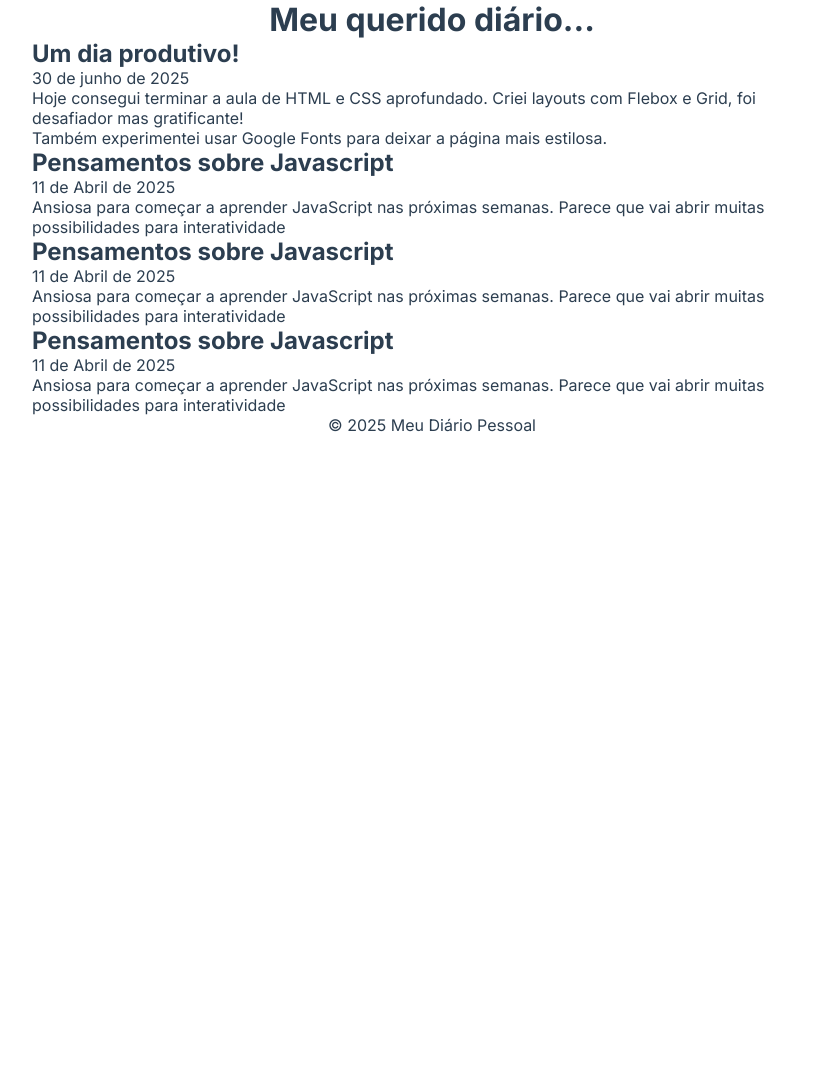
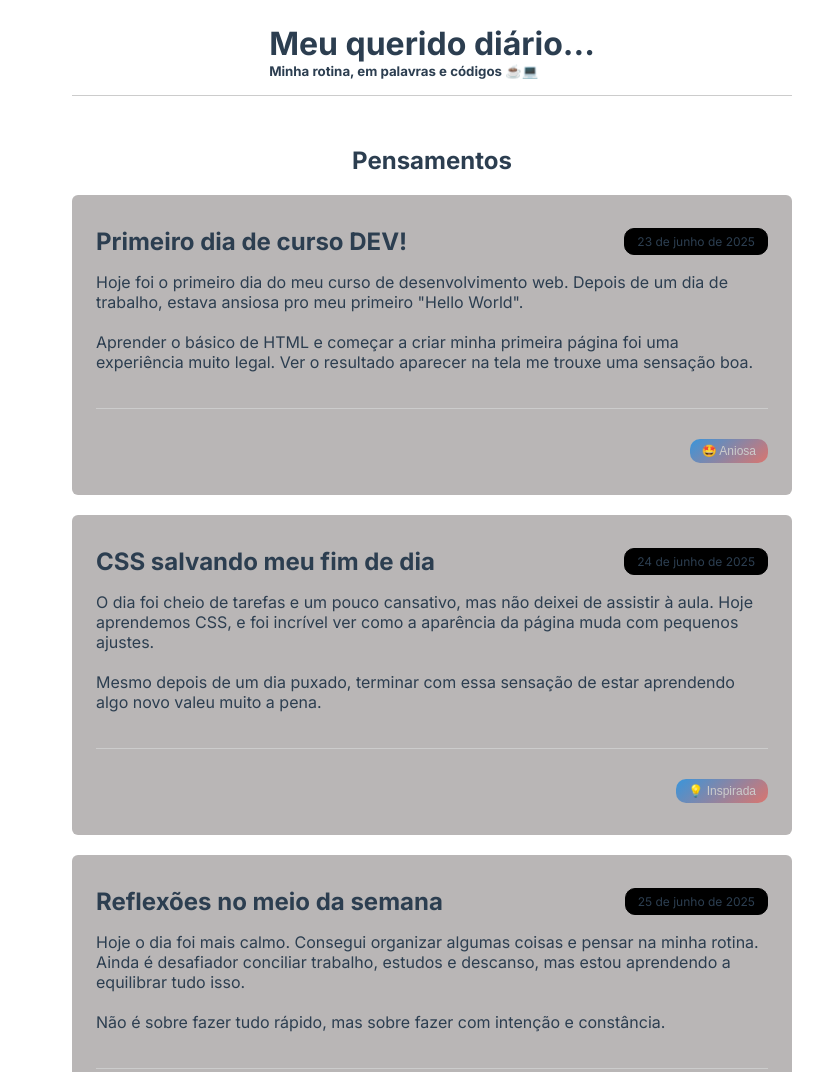
Before and after one commit to Tharliane/journaling, a plain HTML site: page index.html in a window 1280 px wide. Shown: the top 1072 px of the page, without its empty margins (208-1031 px from the left). Before the commit the page ends 800 px from the top, so only its background shows below. Drawn offline with Linux system fonts and the light colour scheme.

Commit message:
Projeto-Concluído

```diff
--- a/index.html
+++ b/index.html
@@ -1,48 +1,121 @@
 <!DOCTYPE html>
 <html lang="en">
   <head>
-    <link rel="preconnect" href="https://fonts.googleapis.com">
-    <link rel="preconnect" href="https://fonts.gstatic.com" crossorigin>
-    <link href="https://fonts.googleapis.com/css2?family=Inter:ital,opsz,wght@0,14..32,100..900;1,14..32,100..900&display=swap" rel="stylesheet">
-    <link rel="stylesheet" href="style.css">
-    <meta charset="UTF-8">
-    <meta name="viewport" content="width=device-width, initial-scale=1.0">
+    <link rel="preconnect" href="https://fonts.googleapis.com" />
+    <link rel="preconnect" href="https://fonts.gstatic.com" crossorigin />
+    <link
+      href="https://fonts.googleapis.com/css2?family=Inter:ital,opsz,wght@0,14..32,100..900;1,14..32,100..900&display=swap"
+      rel="stylesheet"
+    />
+    <link rel="stylesheet" href="style.css" />
+    <meta charset="UTF-8" />
+    <meta name="viewport" content="width=device-width, initial-scale=1.0" />
     <title>Meu Diário Pessoal</title>
   </head>
   <body>
     <header>
       <h1>Meu querido diário...</h1>
+      <h5>Minha rotina, em palavras e códigos ☕💻</h5>
     </header>
+
     <main>
+      <div class="container">
+        <hr />
+        <h2>Pensamentos</h2>
         <article>
           <header>
-                <h2>Um dia produtivo!</h2>
-                <p><time datetime="2025-06-30">30 de junho de 2025</time></p>
+            <h2>Primeiro dia de curso DEV!</h2>
+            <p><time datetime="2025-06-23">23 de junho de 2025</time></p>
           </header>
-            <p>Hoje consegui terminar a aula de HTML e CSS aprofundado. Criei layouts com Flebox e Grid, foi desafiador mas gratificante!</p>
-            <p>Também experimentei usar Google Fonts para deixar a página mais estilosa.</p>
+          <div class="content">
+            <p>
+              Hoje foi o primeiro dia do meu curso de desenvolvimento web.
+              Depois de um dia de trabalho, estava ansiosa pro meu primeiro
+              "Hello World".
+            </p>
+            <p>
+              Aprender o básico de HTML e começar a criar minha primeira página
+              foi uma experiência muito legal. Ver o resultado aparecer na tela
+              me trouxe uma sensação boa.
+            </p>
+            <hr class="separador" />
+          </div>
+          <div class="botao-container">
+            <div></div>
+            <button class="emocao"><span>🤩</span> Aniosa</button>
+          </div>
         </article>
+
         <article>
           <header>
-                <h2>Pensamentos sobre Javascript</h2>
-                <p><time datetime="2025-04-11">11 de Abril de 2025</time></p>
+            <h2>CSS salvando meu fim de dia</h2>
+            <p><time datetime="2025-06-24">24 de junho de 2025</time></p>
           </header>
-             <p>Ansiosa para começar a aprender JavaScript nas próximas semanas. Parece que vai abrir muitas possibilidades para interatividade</p>
+          <div class="content">
+            <p>
+              O dia foi cheio de tarefas e um pouco cansativo, mas não deixei de
+              assistir à aula. Hoje aprendemos CSS, e foi incrível ver como a
+              aparência da página muda com pequenos ajustes.
+            </p>
+            <p>
+              Mesmo depois de um dia puxado, terminar com essa sensação de estar
+              aprendendo algo novo valeu muito a pena.
+            </p>
+            <hr class="separador" />
+          </div>
+          <div class="botao-container">
+            <div></div>
+            <button class="emocao"><span>💡</span> Inspirada</button>
+          </div>
         </article>
+
         <article>
           <header>
-                <h2>Pensamentos sobre Javascript</h2>
-                <p><time datetime="2025-04-11">11 de Abril de 2025</time></p>
+            <h2>Reflexões no meio da semana</h2>
+            <p><time datetime="2025-06-25">25 de junho de 2025</time></p>
           </header>
-             <p>Ansiosa para começar a aprender JavaScript nas próximas semanas. Parece que vai abrir muitas possibilidades para interatividade</p>
+          <div class="content">
+            <p>
+              Hoje o dia foi mais calmo. Consegui organizar algumas coisas e
+              pensar na minha rotina. Ainda é desafiador conciliar trabalho,
+              estudos e descanso, mas estou aprendendo a equilibrar tudo isso.
+            </p>
+            <p>
+              Não é sobre fazer tudo rápido, mas sobre fazer com intenção e
+              constância.
+            </p>
+            <hr class="separador" />
+          </div>
+          <div class="botao-container">
+            <div></div>
+            <button class="emocao"><span>🧠</span> Focada</button>
+          </div>
         </article>
+
         <article>
           <header>
-                <h2>Pensamentos sobre Javascript</h2>
-                <p><time datetime="2025-04-11">11 de Abril de 2025</time></p>
+            <h2>Domingo só pra mim</h2>
+            <p><time datetime="2025-06-26">26 de junho de 2025</time></p>
           </header>
-             <p>Ansiosa para começar a aprender JavaScript nas próximas semanas. Parece que vai abrir muitas possibilidades para interatividade</p>
+          <div class="content">
+            <p>
+              Hoje tirei o dia pra descansar. Acordei mais tarde, tomei um café
+              com calma e vi um filme que estava na lista há semanas.
+            </p>
+            <p>
+              Também organizei umas gavetas, sem pressa. Foi um domingo leve,
+              como eu precisava. Começar a semana bem depende desses momentos de
+              pausa.
+            </p>
+            <hr class="separador" />
+          </div>
+          <div class="botao-container">
+            <div></div>
+            <button class="emocao"><span>🛋️</span> Tranquila</button>
+          </div>
         </article>
+        <hr />
+      </div>
     </main>
     <footer>
       <p>&copy; 2025 Meu Diário Pessoal</p>
--- a/style.css
+++ b/style.css
@@ -2,6 +2,7 @@
 :root {
     --text-color: #2c3e50;
     --background-color: #ffffff;
+    --bg-content-color: #b9b6b6;
 }
 
 /* Dark mode*/
@@ -9,6 +10,7 @@
     :root {
     --text-color: #ecf0f1;
     --background-color: #1a1a1a;
+    --bg-content-color: #2C2C2C;
 }
 }
 
@@ -19,17 +21,102 @@
     box-sizing: border-box;
 }
 
+hr, .separador {
+    width: 100%;
+    height: 1px;
+    background-color: #ccc;
+    border: none;
+    margin: 16px 0px 30px;
+}
+
+.separador {
+    width: 100%;
+}
+
 body {
-    font-family: "Inter", sans-serif;
+    font-family: "Inter";
     display: flex;
     flex-direction: column;
     align-items: center;
+    justify-content: space-between;
     min-height: 100vh;
     color: var(--text-color);
     background-color: var(--background-color);
 }
 
+h1 {
+    margin-top: 24px;
+}
+
 main {
-    width: 90%;
+    width: 100%;
     max-width: 800px;
 }
+
+h2 {
+    text-align: center;
+}
+
+.container {
+    width: 90%;
+    margin: 0 auto;
+    display: flex;
+    gap: 20px;
+    flex-direction: column;
+}
+
+article {
+    width: 100%;
+    border-radius: 6px;
+    padding: 16px 24px;
+    background-color: var(--bg-content-color);
+}
+
+article > header {
+    display: flex;
+    align-items: center;
+    justify-content: space-between;
+    margin-top: 16px;
+}
+
+article > header > p, .emocao {
+    border: 1px solid #000;
+    background-color: #000;
+    border-radius: 10px;
+    padding: 5px 12px;
+    font-size: 12px;
+    text-align: center;
+    /* cursor: pointer; */
+}
+
+.emocao {
+    border: none;
+    background: #3995db;
+    background: linear-gradient(140deg, rgba(57, 149, 219, 1) 0%, rgba(219, 117, 110, 1) 100%);
+    color: #ccc;
+    cursor: pointer;
+}
+
+.botao-container {
+    width: 100%;
+    display: flex;
+    align-items: center;
+    justify-content: space-between;
+    margin-bottom: 16px;
+}
+
+.content {
+    display: flex;
+    flex-direction: column;
+    gap: 20px;
+    margin-top: 16px;
+}
+
+footer {
+    width: 100%;
+    display: flex;
+    align-items: center;
+    flex-direction: column;
+    margin-top: 30px;
+    padding-bottom: 24px;
+}
```
Lines whose indentation alone changed are shown as unchanged.
